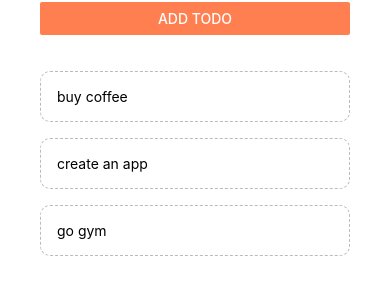
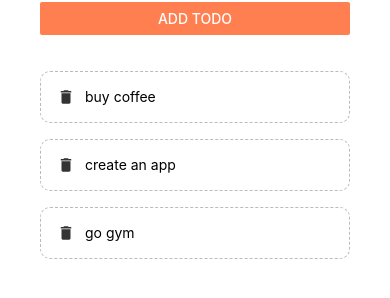
Before and after one commit to ehandresen/react-native-lists, a React Native app: screen / in a window 390 px wide. Shown: the part 198-496 px from the top of the page. Built offline with nearby package versions, Linux system fonts and the light colour scheme.

Commit message:
added icon to each todo item

```diff
--- a/todoApp/TodoItem.tsx
+++ b/todoApp/TodoItem.tsx
@@ -1,5 +1,6 @@
-import { TouchableOpacity, Text, StyleSheet } from 'react-native';
+import { TouchableOpacity, Text, StyleSheet, View } from 'react-native';
 import { Todo } from '../App';
+import MaterialIcons from '@expo/vector-icons/MaterialIcons';
 
 type TodoItemProps = {
   item: Todo;
@@ -9,19 +10,24 @@
 const TodoItem = ({ item, pressHandler }: TodoItemProps) => {
   return (
     <TouchableOpacity onPress={() => pressHandler(item.key)}>
-      <Text style={styles.todo}>{item.text}</Text>
+      <View style={styles.item}>
+        <MaterialIcons name="delete" size={18} color="#333" />
+        <Text>{item.text}</Text>
+      </View>
     </TouchableOpacity>
   );
 };
 
 const styles = StyleSheet.create({
-  todo: {
+  item: {
     padding: 16,
     marginTop: 16,
     borderColor: '#bbb',
     borderWidth: 1,
     borderStyle: 'dashed',
     borderRadius: 10,
+    flexDirection: 'row',
+    gap: 10,
   },
 });
 
```
